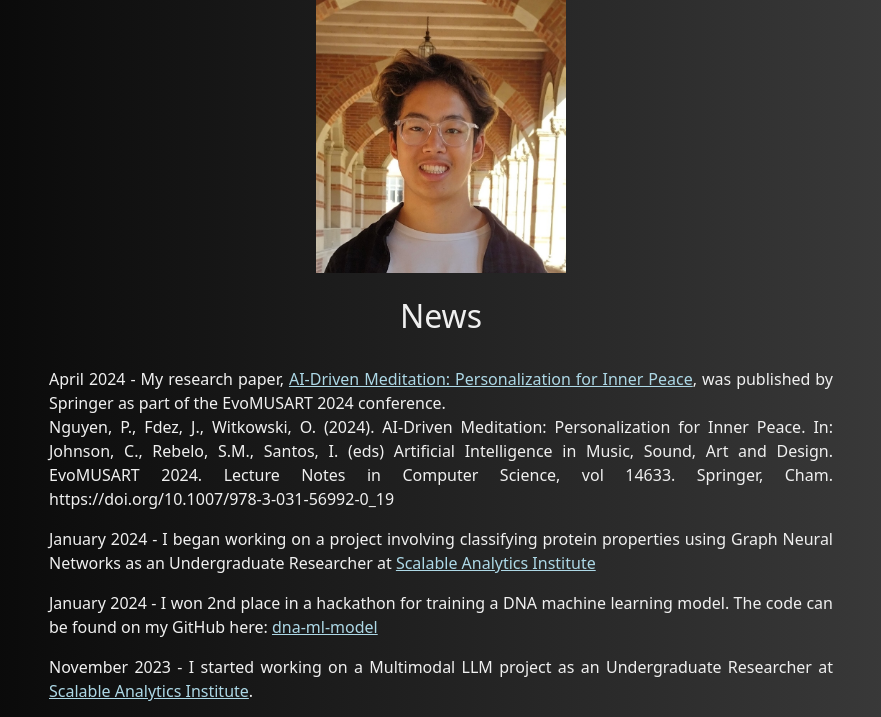
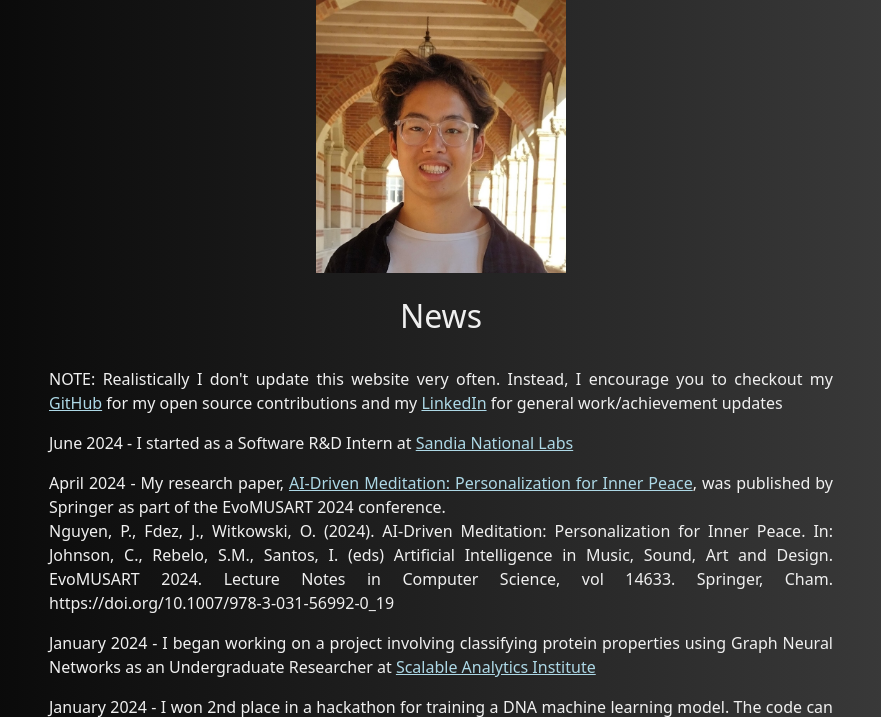
Before and after one commit to petern48/petern48-io, a Flask app: page / in a window 1280 px wide. Shown: the part 107-824 px from the top of the page, without its empty margins (199-1080 px from the left). Run offline with Flask 3, Linux system fonts and the light colour scheme.

Commit message:
Update News section

```diff
--- a/templates/index.html
+++ b/templates/index.html
@@ -20,6 +20,10 @@
     <br>
     <main>
       <div id="news">
+        <p>NOTE: Realistically I don't update this website very often. Instead, I encourage you to checkout my <a href="https://github.com/petern48">GitHub</a> for my open source contributions and my <a href="https://www.linkedin.com/in/peter-nguyen8">LinkedIn</a> for general work/achievement updates</p>
+        <p>
+          June 2024 - I started as a Software R&D Intern at <a href="https://www.sandia.gov/">Sandia National Labs</a>
+        </p>
         <p>
           April 2024 - My research paper, <a href="https://link.springer.com/chapter/10.1007/978-3-031-56992-0_19">AI-Driven Meditation: Personalization for Inner Peace</a>, was published by Springer as part of the EvoMUSART 2024 conference.
           <br/>
```
